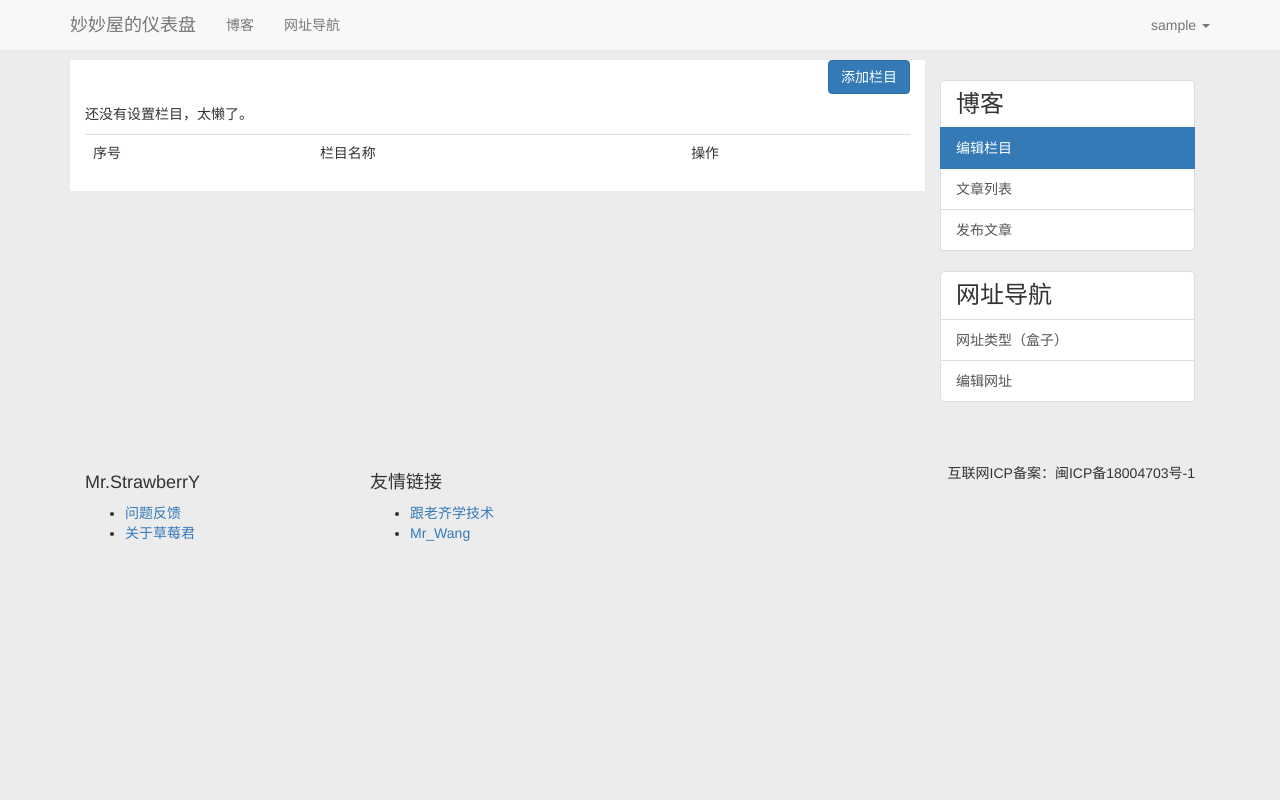
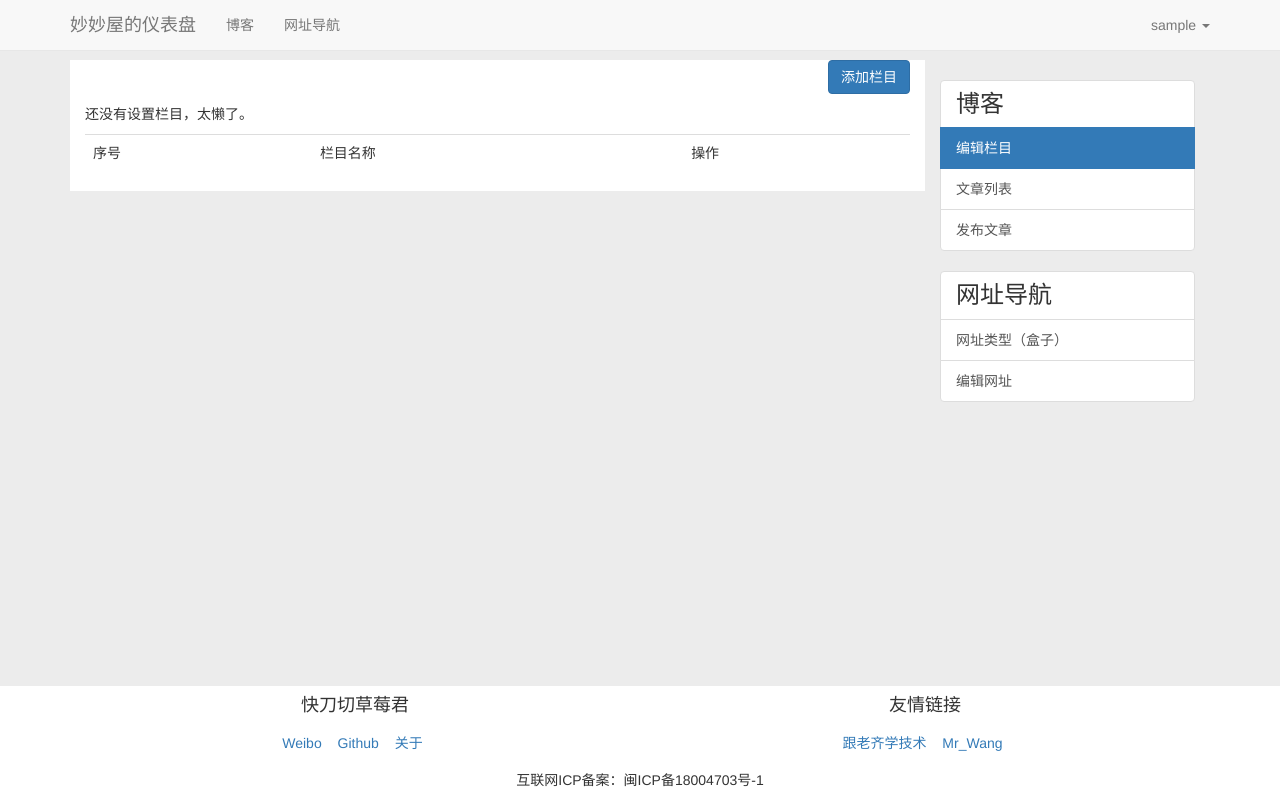
Before and after one commit to Zaaachary/Zrawberry, a Django app: page /blog/article-column/ in a window 1280 px wide. Run offline with Django 3.2, Linux system fonts and the light colour scheme; the visitor is signed in with stand-in values (Sample User, id 1); data that the repository does not hold is empty; some libraries are stand-ins or nearby versions.

Commit message:
增加归档功能 UI improve

```diff
--- a/Zrawberry2020/article/models.py
+++ b/Zrawberry2020/article/models.py
@@ -19,10 +19,11 @@ class ArticlePost(models.Model):
     author = models.ForeignKey(User, on_delete=models.CASCADE, related_name="article")
     title = models.CharField(max_length=200)
     slug = models.SlugField(max_length=500)
-    column = models.ForeignKey(ArticleColumn, on_delete=models.CASCADE, related_name="article_column")
+    column = models.ForeignKey(ArticleColumn, on_delete=models.PROTECT, related_name="article", blank=True)
     body = models.TextField()
-    created = models.DateTimeField(default=timezone.now)    # 时区的发布时间
+    created = models.DateTimeField(default=timezone.now)  # 时区的发布时间
     updated = models.DateTimeField(auto_now=True)
+
     # users_like = models.ManyToManyField(User, related_name="articles_like", blank=True)
     # article_tag = models.ManyToManyField(ArticleTag, related_name='article_tag', blank=True)
 
@@ -43,5 +44,3 @@ class ArticlePost(models.Model):
 
     def get_url_path(self):
         return reverse("article:article_content", args=[self.id, self.slug])
-
-    # def can_open(self):
--- a/Zrawberry2020/article/urls.py
+++ b/Zrawberry2020/article/urls.py
@@ -4,15 +4,19 @@ from . import views
 app_name = "article"
 
 urlpatterns = [
-    path('', views.article_titles, name="article_titles"),
+    # 后台
     path('article-column/', views.article_column, name="article_column"),
     path('article-post/', views.article_post, name="article_post"),
     path('article-list/', views.article_list, name="article_list"),
+    re_path('article-detail/(?P<id>\d+)/(?P<slug>[-\w]+)/$',
+            views.article_detail, name="article_detail"),
+    # 后台功能
     path('del-articlde/', views.del_article, name="del_article"),
     path('delete-column/', views.delete_article_column, name="del_article_column"),
     path('redit-article/<int:article_id>/', views.redit_article, name="redit_article"),
     path('rename-column/', views.rename_article_column, name="rename_article_column"),
-    re_path('article-detail/(?P<id>\d+)/(?P<slug>[-\w]+)/$',
-            views.article_detail, name="article_detail"),
-    path('article-content/<int:id>/<slug:slug>/', views.article_content, name="article_content"),
+    # 前台
+    path('', views.article_titles, name="article_titles"),
+    path('<column_name>/', views.article_titles, name="article_titles"),
+    path('article-content/<int:aid>/<slug:slug>/', views.article_content, name="article_content"),
 ]
--- a/Zrawberry2020/article/views.py
+++ b/Zrawberry2020/article/views.py
@@ -1,10 +1,11 @@
 from django.shortcuts import render, get_object_or_404
-from django.contrib.auth.decorators import login_required, permission_required
+from django.contrib.auth.decorators import login_required
 from django.contrib.auth.models import User
 from django.views.decorators.csrf import csrf_exempt
 from django.views.decorators.http import require_POST
 from django.core.paginator import Paginator, EmptyPage, PageNotAnInteger
-from django.http import HttpResponse
+from django.http import HttpResponse, HttpResponseRedirect
+from django.urls import reverse
 
 from .models import ArticleColumn, ArticlePost
 from .forms import ArticleColumnForm, ArticlePostForm
@@ -97,7 +98,6 @@ def article_post(request):
             "article_columns": article_columns,
             # "article_tags": article_tags,
             "post": 'active',
-
         }
         return render(request, "article/column/article_post.html", context=context)
 
@@ -172,9 +172,19 @@ def redit_article(request, article_id):
             return HttpResponse("2")
 
 
-def article_titles(request):
-    # articles_title = ArticlePost.objects.all()
-    articles_title = User.objects.get(username="Zachary").article.all()
+def article_titles(request, column_name=None):
+    # 获取文章列表
+    if column_name:
+        try:
+            # articles_title = ArticleColumn.objects.get(column=column_name).article.all()
+            # articles_title = ArticleColumn.objects.get(column=column_name).article.all()
+            column = ArticleColumn.objects.get(column=column_name)
+            articles_title = ArticlePost.objects.filter(column=column)
+        except:
+            return HttpResponseRedirect(reverse('article:article_titles'))
+    else:
+        articles_title = User.objects.get(id=1).article.all()
+    # 文章分页
     paginator = Paginator(articles_title, 5)
     page = request.GET.get('page')
     try:
@@ -186,16 +196,21 @@ def article_titles(request):
     except EmptyPage:
         current_page = paginator.page(paginator.num_pages)
         articles = current_page.object_list
+    # 获取分类列表
+    columns = User.objects.get(id=1).article_column.all()
     context = {
+        "blog": 'active',
         "articles": articles,
         "page": current_page,
-        "blog": 'active',
+        "columns": columns,
     }
+    if column_name:
+        context['active'] = column_name
     return render(request, "article/front/article_titles.html", context=context)
 
 
-def article_content(request, id, slug):
-    article = get_object_or_404(ArticlePost, id=id, slug=slug)
+def article_content(request, aid, slug):
+    article = get_object_or_404(ArticlePost, id=aid, slug=slug)
     context = {
         "article": article,
         "blog": 'active',
--- a/Zrawberry2020/static/css/adjust.css
+++ b/Zrawberry2020/static/css/adjust.css
@@ -1,16 +1,26 @@
+html {
+    height: 100%;
+}
 
 body {
     padding-top: 60px;
     background: rgb(236, 236, 236);
+
+    display: flex;
+    flex-direction: column;
+    height: 100%;
 }
 
-.context .LinkBox ul li {
-    width: 80px;
-    height: 40px;
-    float: left;
-    list-style: none;
-    line-height: 40px;
-    text-align: center;
-    font-size: 13px;
-    font-family: 微软雅黑;
+body nav{
+    flex: 0 0 auto;
 }
+
+.content{
+    flex: 1 0 auto;
+}
+
+body footer {
+    flex: 0 0 auto;
+    background-color: white;
+    margin-top: 50px;
+}
--- a/Zrawberry2020/templates/back_base.html
+++ b/Zrawberry2020/templates/back_base.html
@@ -16,7 +16,7 @@
 <body>
 {% include 'back_header.html' %}
 
-<div class="container">
+<div class="container content">
     <div class="col-md-9" style="background-color: white">
         {% block content %}
             <h1 class="text-center">欢迎使用草莓君的妙妙屋</h1>
--- a/Zrawberry2020/templates/base.html
+++ b/Zrawberry2020/templates/base.html
@@ -16,9 +16,8 @@
 <body>
 {% include "header.html" %}
 
-<div class="container">
+<div class="container content">
 {% block content %}
-
 {% endblock %}
 </div>
 
--- a/Zrawberry2020/templates/footer.html
+++ b/Zrawberry2020/templates/footer.html
@@ -1,22 +1,24 @@
 {% load static %}
 
-<div class="container">
-    <hr>
-    <div class="col-md-3 text-left">
-        <h4>Mr.StrawberrY</h4>
-        <ul>
-            <li><a href="https://weibo.com/3031783235" target="_blank">问题反馈</a></li>
-            <li><a href="https://weibo.com/3031783235" target="_blank">关于草莓君</a></li>
+<footer>
+    <div class="container text-center">
+        <div class="col-md-6">
+            <h4>快刀切草莓君</h4>
+            <ul class="list-inline">
+                <li class="btn btn-link"><a href="https://weibo.com/3031783235" target="_blank">Weibo</a></li>
+                <li class="btn btn-link"><a href="https://github.com/Zaaachary" target="_blank">Github</a></li>
+                <li class="btn btn-link"><a href="#">关于</a></li>
             </ul>
         </div>
-    <div class="col-md-3 text-left">
+        <div class="col-md-6">
             <h4>友情链接</h4>
-        <ul>
-           <li><a href="https://itdiffer.com/" target="_blank">跟老齐学技术</a></li>
-            <li><a href="http://blog.wh241.cn" target="_blank">Mr_Wang</a></li>
+            <ul class="list-inline">
+                <li class="btn btn-link"><a href="https://itdiffer.com/" target="_blank">跟老齐学技术</a></li>
+                <li class="btn btn-link"><a href="http://blog.wh241.cn" target="_blank">Mr_Wang</a></li>
             </ul>
         </div>
-    <div class="col-md-6 text-right">
+        <div class="col-md-12">
             <p>互联网ICP备案：闽ICP备18004703号-1</p>
         </div>
     </div>
+</footer>
--- a/Zrawberry2020/templates/navigation/front/nav_index.html
+++ b/Zrawberry2020/templates/navigation/front/nav_index.html
@@ -6,8 +6,6 @@
 {% endblock %}
 
 {% block content %}
-
-    <div class="container">
     <div class="col-md-12">
         <div class="col-md-4 col-md-offset-4">
             <form action="http://www.baidu.com/baidu" target="_blank" class="form-inline" role="form">
```
Also changed, not shown: Zrawberry2020/templates/article/front/article_titles.html (+8 -4 lines), Zrawberry2020/article/migrations/0003_auto_20200203_1057.py (added). Lines whose indentation alone changed are shown as unchanged.
